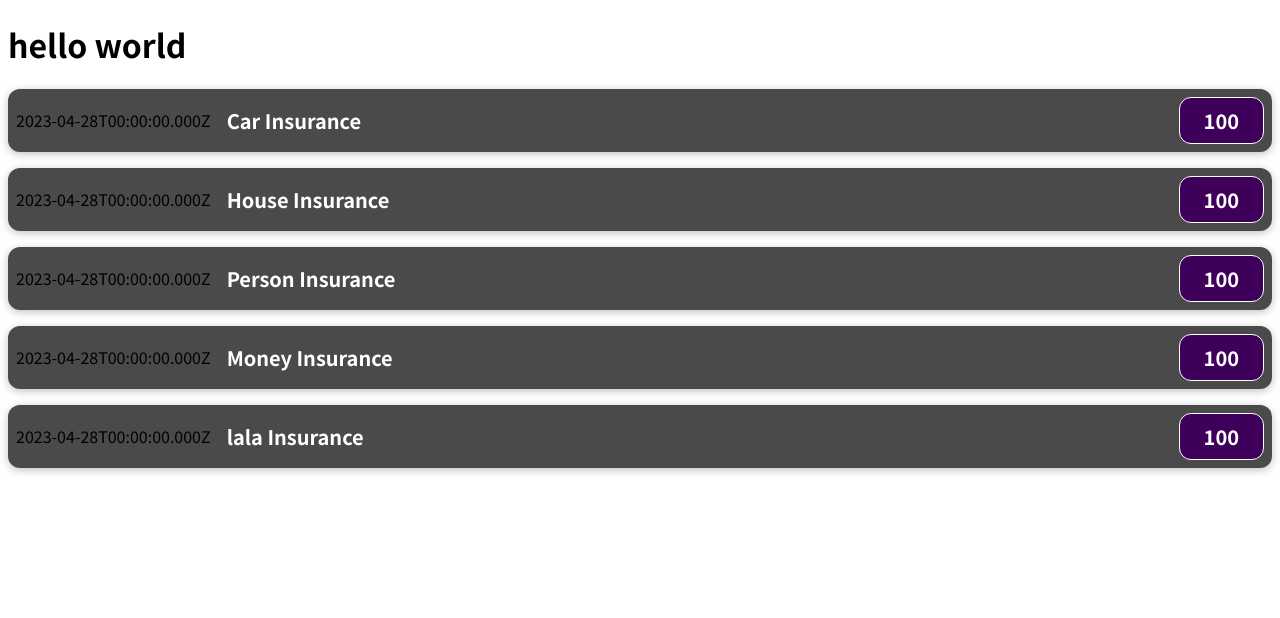
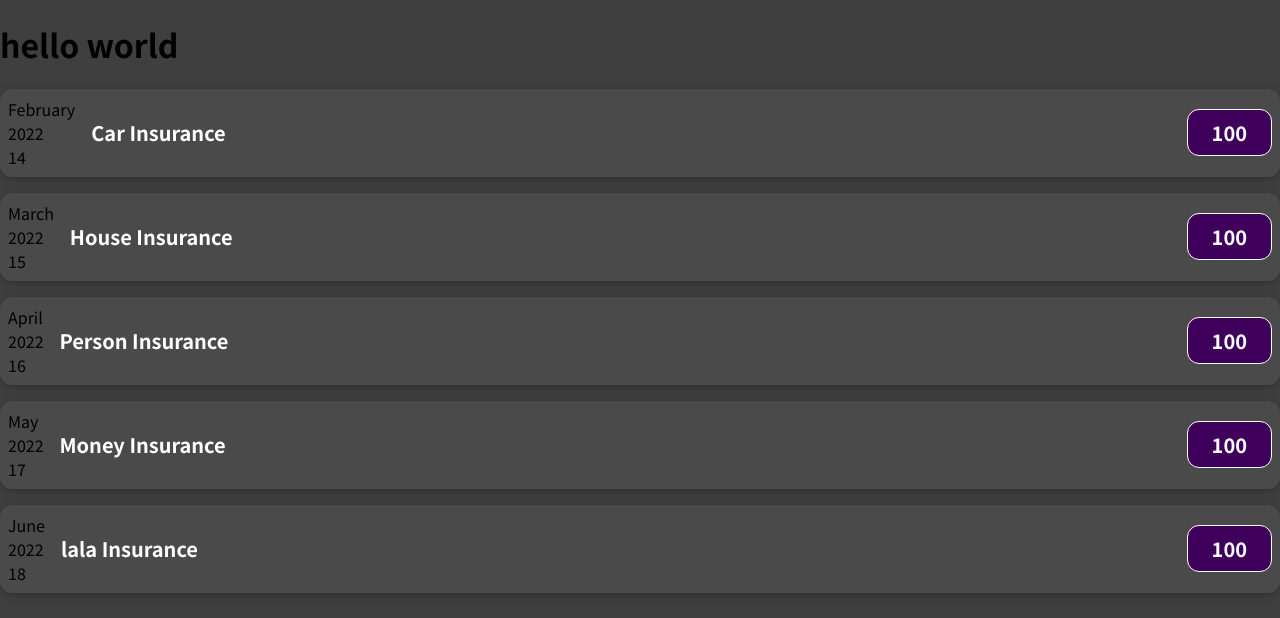
Before and after one commit to ehsan2793/Expence-Tracker-App, a React (Create React App) app: page / in a window 1280 px wide. Shown: the top 618 px of the page. Built offline with nearby package versions, Linux system fonts and the light colour scheme.

Commit message:
data added correctly

```diff
--- a/src/components/ExpenseItem.js
+++ b/src/components/ExpenseItem.js
@@ -3,9 +3,16 @@
 
 const ExpenseItem = (props) => {
     const { date, title, amount } = props.items;
+    const month = date.toLocaleDateString('en-US', { month: "long" })
+    const day = date.toLocaleDateString('en-US', { day: "2-digit" })
+    const year = date.getFullYear()
     return (
         <div className="expense-item ">
-            <div>{date.toISOString()}</div>
+            <div>
+                <div>{month}</div>
+                <div>{year}</div>
+                <div>{day}</div>
+            </div>
             <div className="expense-item_description">
                 <h2>{title}</h2>
                 <div className="expense-item_price">{amount}</div>
--- a/src/data/expenses.js
+++ b/src/data/expenses.js
@@ -2,27 +2,27 @@
     {
         title: 'Car Insurance',
         amount: 100.0,
-        date: new Date(2022, 15, 28),
+        date: new Date(2022, 1, 14),
     },
     {
         title: 'House Insurance',
         amount: 100.0,
-        date: new Date(2022, 15, 28),
+        date: new Date(2022, 2, 15),
     },
     {
         title: 'Person Insurance',
         amount: 100.0,
-        date: new Date(2022, 15, 28),
+        date: new Date(2022, 3, 16),
     },
     {
         title: 'Money Insurance',
         amount: 100.0,
-        date: new Date(2022, 15, 28),
+        date: new Date(2022, 4, 17),
     },
     {
         title: 'lala Insurance',
         amount: 100.0,
-        date: new Date(2022, 15, 28),
+        date: new Date(2022, 5, 18),
     },
 ];
 
--- a/src/index.css
+++ b/src/index.css
@@ -8,8 +8,7 @@
   font-family: 'Noto Sans JP', sans-serif;
 }
 
-/* body {
+body {
   margin: 0;
   background-color: #3f3f3f;
 }
- */
```
